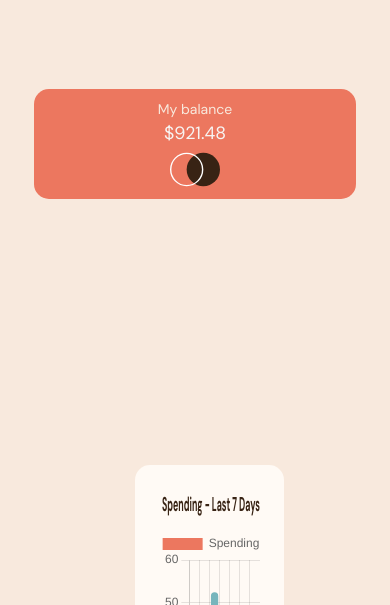
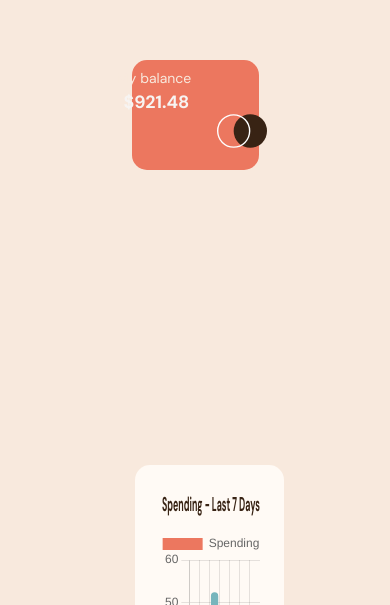
Before and after one commit to Nayab007/React-Chart-Project, a React (Create React App) app: page / in a window 390 px wide. Shown: the part 239-844 px from the top of the page. Built offline with nearby package versions, Linux system fonts and the light colour scheme.

Commit message:
Working on Responsive design

```diff
--- a/src/App.css
+++ b/src/App.css
@@ -7,7 +7,8 @@
   --pale-orange: hsl(33, 100%, 98%);
 }
 
-body, html {
+body,
+html {
   margin: 0;
   padding: 0;
   height: 100%;
--- a/src/components/Mybalance/balance.css
+++ b/src/components/Mybalance/balance.css
@@ -23,7 +23,7 @@
 
 .amount {
   color: hsl(24, 24%, 96%);
-  font-weight: 400;
+  font-weight: 700;
   margin-left: -66%;
   font-family: "DM Sans";
 }
@@ -38,24 +38,29 @@
 }
 
 /* Media queries for responsiveness */
-@media (max-width: 768px) {
+@media (max-width: 376px) {
   .container1 {
-    width: 80%; /* Adjust width for smaller screens */
-    margin-top: -20%; /* Adjust margin top */
+    width: 90%; /* Adjust width for smaller screens */
+    margin-top: -120%; /* Adjust margin top */
   }
 
   .mybalance {
-    margin-left: 0; /* Reset margin-left */
-    padding-top: 2%; /* Adjust padding */
+    margin-left: -40; /* Reset margin-left */
+    padding-top: 4%; /* Adjust padding */
     padding-bottom: 1%; /* Adjust padding */
+    font-size: 16px;
+
   }
 
   .amount {
-    margin-left: 0; /* Reset margin-left */
+    margin: 10x; /* Reset margin-left */
+    font-size: 26px;
+    font-weight: 700;
   }
 
   .logo {
-    margin-right: 0; /* Reset margin-right */
-    margin-top: 0; /* Reset margin-top */
+    margin-right: 6;
+    margin-top: -70px;
+    align-items: center;
   }
 }
--- a/src/components/chart/chart.js
+++ b/src/components/chart/chart.js
@@ -1,6 +1,6 @@
 import React from "react";
 import "./chart.css";
-import Barfun from './bar';
+import Barfun from "./bar";
 
 function Chart() {
   return (
--- a/src/index.css
+++ b/src/index.css
@@ -8,6 +8,6 @@ body {
 }
 
 code {
-  font-family: source-code-pro, Menlo, Monaco, Consolas, 'Courier New',
+  font-family: source-code-pro, Menlo, Monaco, Consolas, '"DM Sans"',
     monospace;
 }
```
Also changed, not shown: src/App.js (+5 -5 lines), src/components/Mybalance/balance.js (+7 -9 lines), src/components/chart/bar.js (+6 -6 lines).
